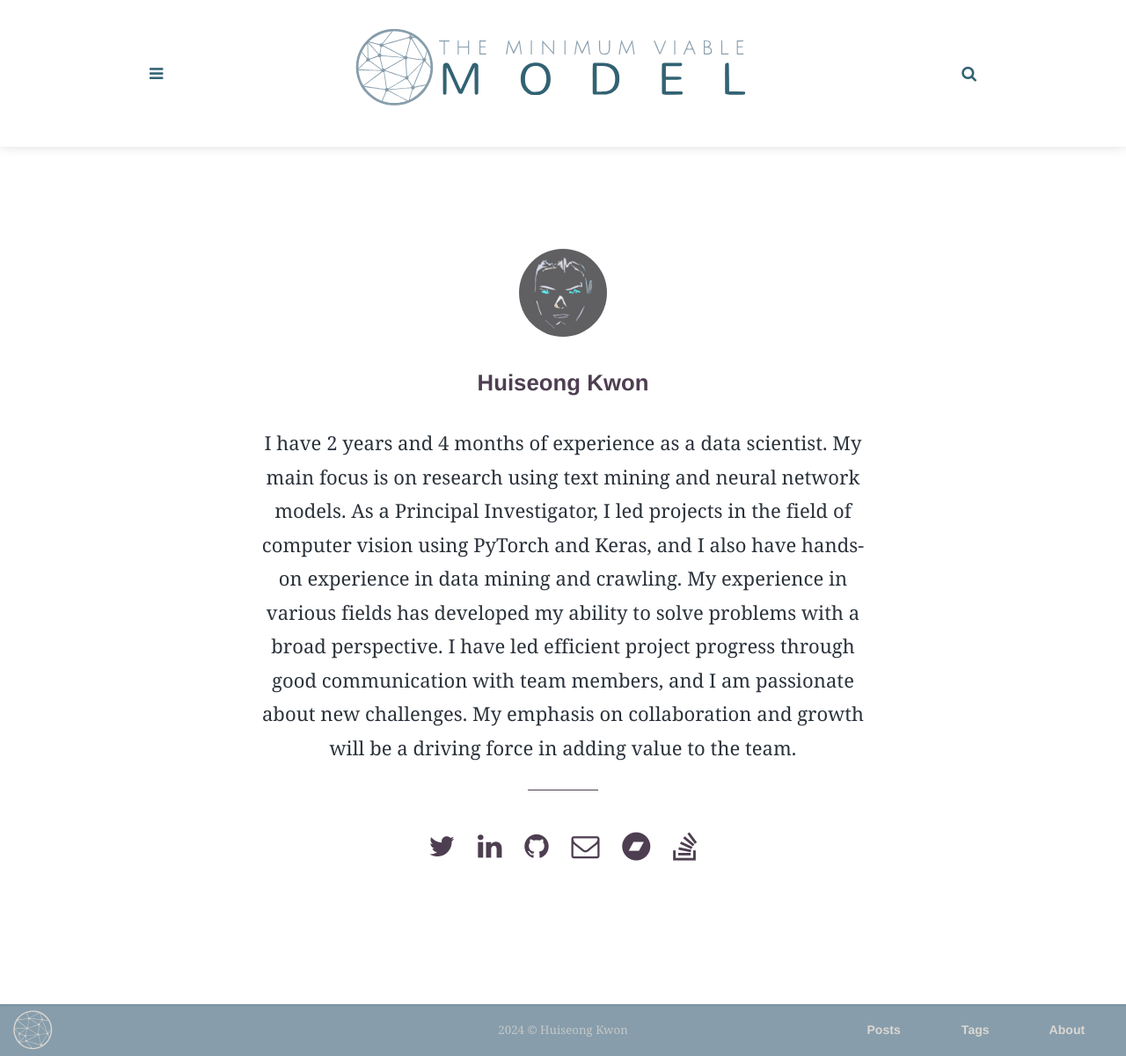
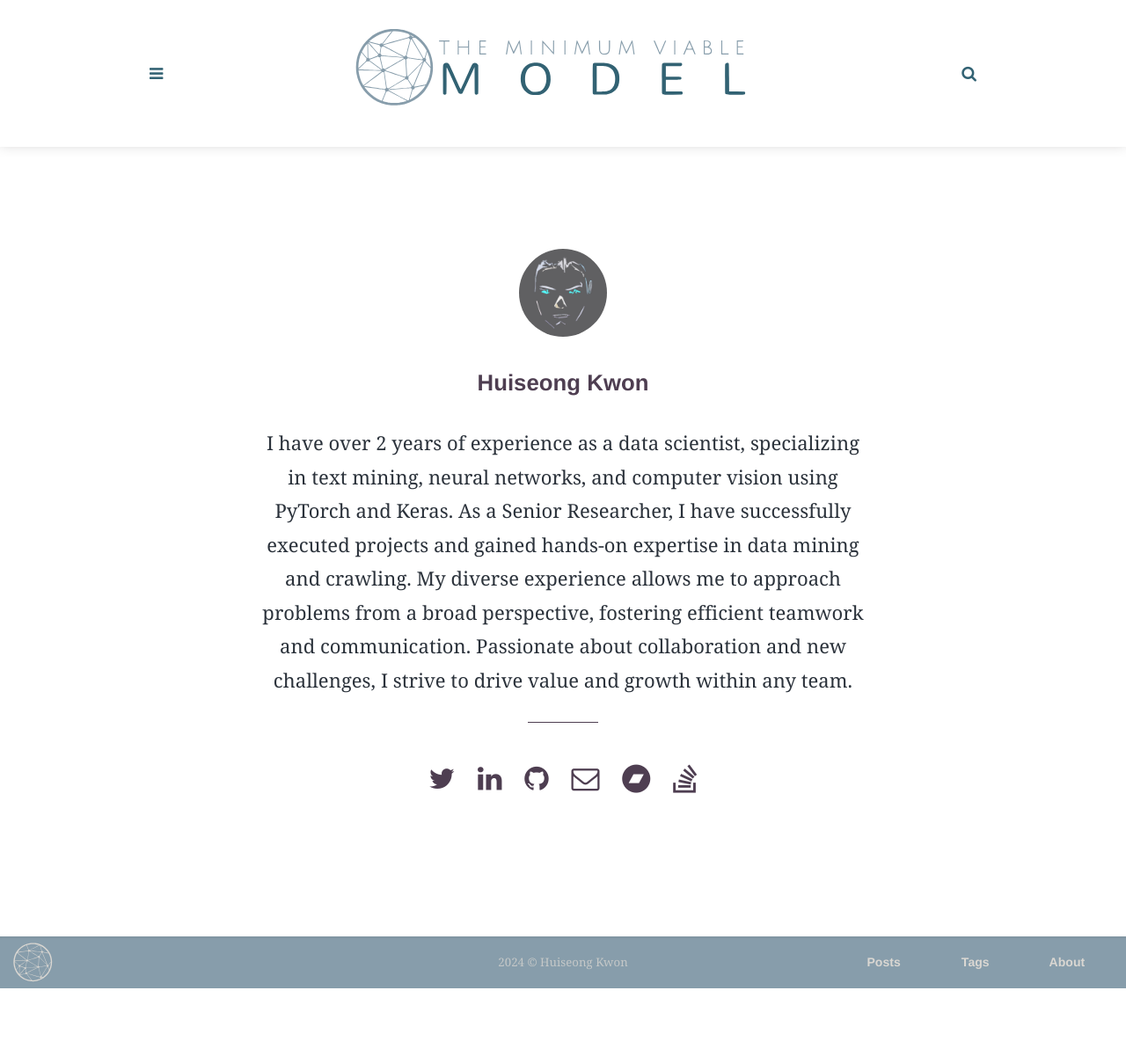
Before and after one commit to ezcar111/ezcar111.github.io, a Jekyll site: the page built from _pages/about.html, in a window 1280 px wide. Shown: the whole page at 88% size. Built offline with Jekyll 4.4.1, drawn with Linux system fonts in a browser that asks for light colours; some web fonts are replaced; after the commit the page ends 1124 px from its top, so only the background shows below that.

```diff
--- a/_config.yml
+++ b/_config.yml
@@ -26,7 +26,7 @@ highlight_theme: syntax-base16.monokai.dark # select a dark theme for the code h
 # Author settings
 author: Huiseong Kwon # add your name
 author-pic: Myself_Neon_grey.jpg
-about-author: I have 2 years and 4 months of experience as a data scientist. My main focus is on research using text mining and neural network models. As a Principal Investigator, I led projects in the field of computer vision using PyTorch and Keras, and I also have hands-on experience in data mining and crawling. My experience in various fields has developed my ability to solve problems with a broad perspective. I have led efficient project progress through good communication with team members, and I am passionate about new challenges. My emphasis on collaboration and growth will be a driving force in adding value to the team.
+about-author: I have over 2 years of experience as a data scientist, specializing in text mining, neural networks, and computer vision using PyTorch and Keras. As a Senior Researcher, I have successfully executed projects and gained hands-on expertise in data mining and crawling. My diverse experience allows me to approach problems from a broad perspective, fostering efficient teamwork and communication. Passionate about collaboration and new challenges, I strive to drive value and growth within any team.
 # Contact links
 email: whdgur1525@gmail.com # Add your Email address
 phone: # Add your Phone number
```
Also changed, not shown: 13 other files.
